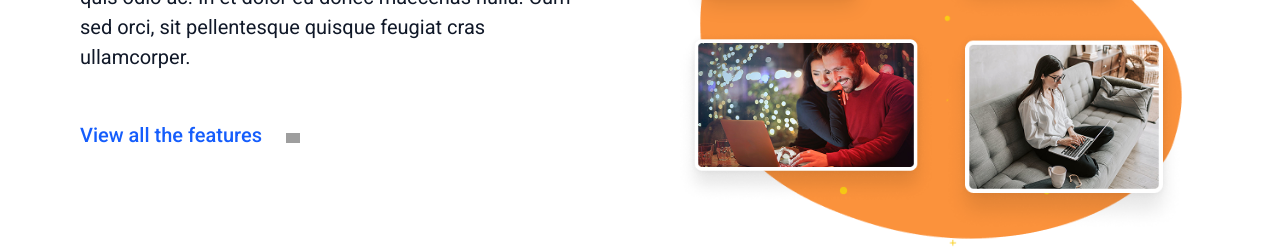
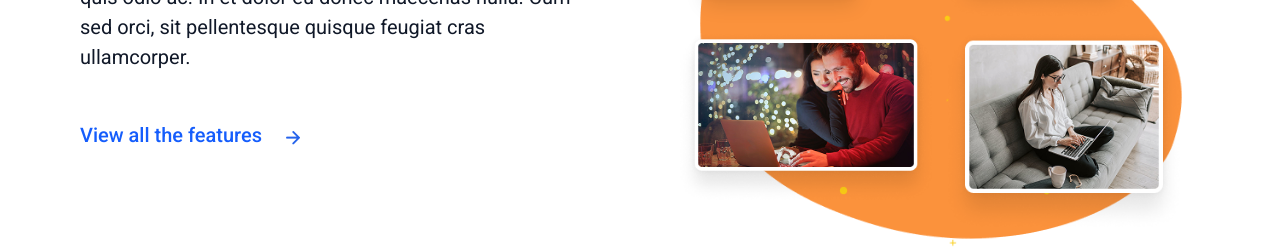
Before and after one commit to silviaabe/buzzvel-test-Silvia-Buzatto, a Next.js app: page / in a window 1280 px wide. Shown: the part 4220-4468 px from the top of the page. Built offline with nearby package versions, Linux system fonts and the light colour scheme; grey boxes are pictures that could not be loaded.

Commit message:
styles: fine adjustments

```diff
--- a/src/components/FeatureHighlight.tsx
+++ b/src/components/FeatureHighlight.tsx
@@ -26,7 +26,7 @@ export default function FeatureHighlight() {
             >
               View all the features
             </a>
-            <Image src="/images/Vector3.png" alt="Arrow Icon" width={14} height={13} className="inline-block ml-4" />
+            <Image src="/images/Arrow Blue.png" alt="Arrow Icon" width={14} height={13} className="inline-block ml-4" />
           </div>
         </div>
 
```
